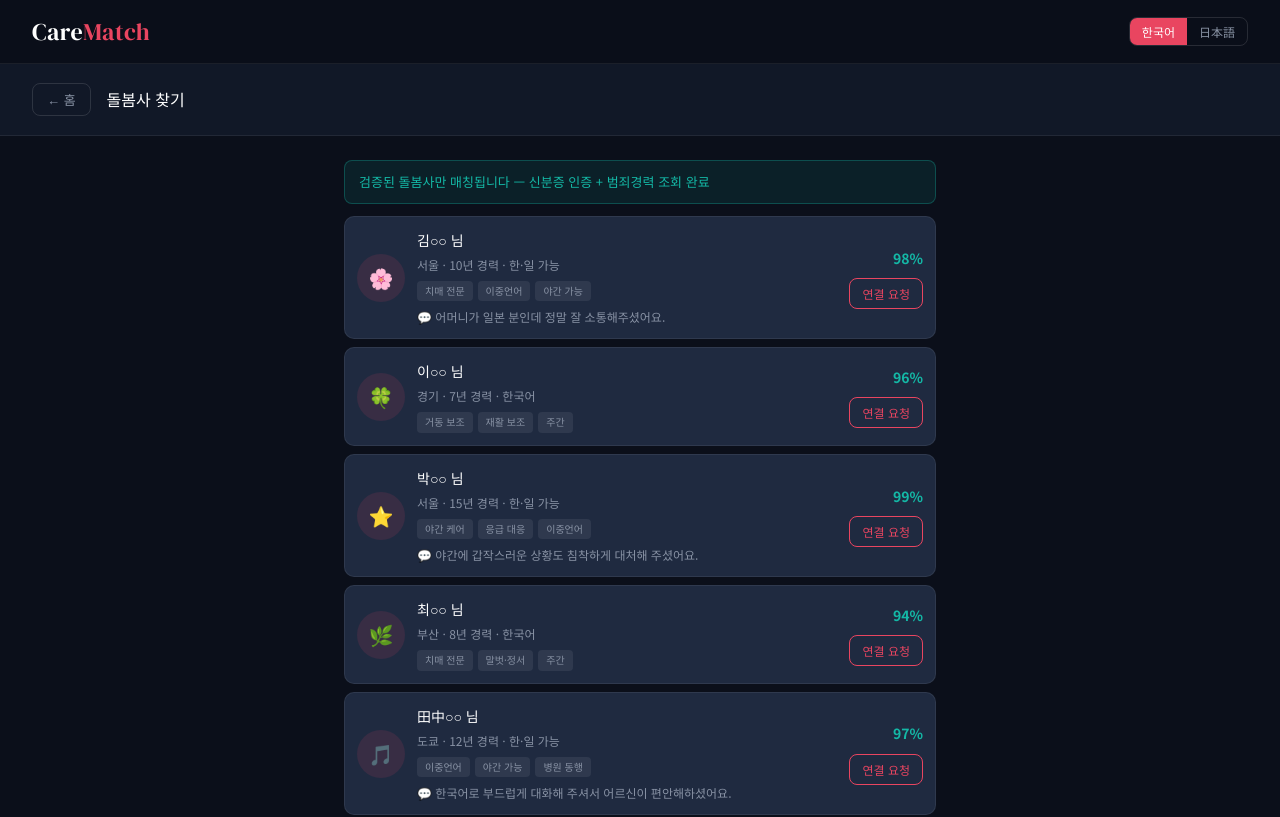
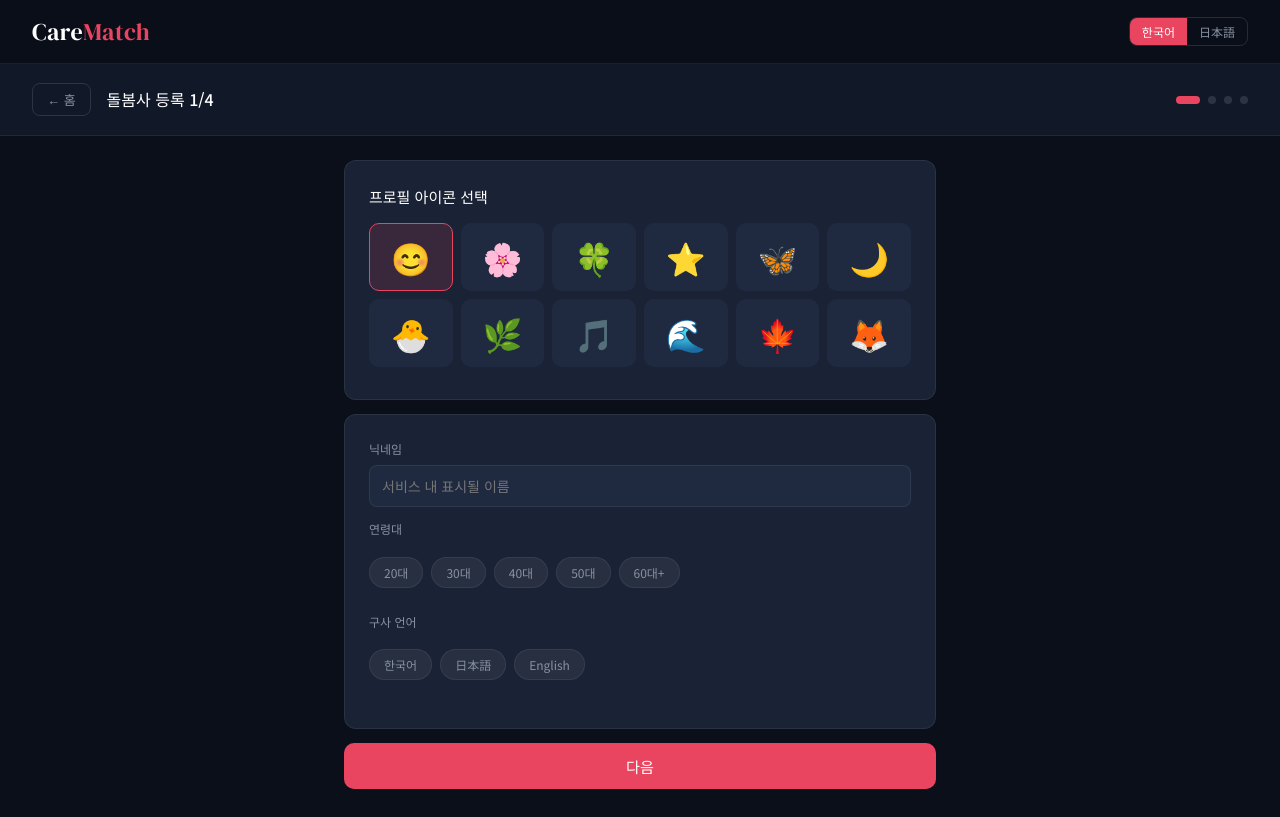
Before and after one commit to kentkim0326/CareMatch, a Next.js app: page /match in a window 1280 px wide. Shown: the top 817 px of the page. Built offline with nearby package versions, Linux system fonts and the light colour scheme.

Commit message:
Update page.tsx

```diff
--- a/app/match/page.tsx
+++ b/app/match/page.tsx
@@ -3,36 +3,65 @@
 import { useState } from 'react';
 import styles from '../page.module.css';
 
-export default function MatchPage() {
+const EMOJIS = ['😊','🌸','🍀','⭐','🦋','🌙','🐣','🌿','🎵','🌊','🍁','🦊'];
+
+export default function RegisterPage() {
   const [lang, setLang] = useState<'ko'|'ja'>('ko');
-  const [connected, setConnected] = useState<number[]>([]);
+  const [step, setStep] = useState(0);
+  const [avatar, setAvatar] = useState(0);
+  const [nick, setNick] = useState('');
+  const [age, setAge] = useState('');
+  const [selLangs, setSelLangs] = useState<string[]>([]);
+  const [regions, setRegions] = useState<string[]>([]);
+  const [wdays, setWdays] = useState<number[]>([]);
+  const [slots, setSlots] = useState<string[]>([]);
+  const [skills, setSkills] = useState<string[]>([]);
+  const [intro, setIntro] = useState('');
 
-  const carers = [
-    { id:1, emoji:'🌸', score:98, name: lang==='ko'?'김○○ 님':'キム○○ さん',
-      sub: lang==='ko'?'서울 · 10년 경력 · 한·일 가능':'ソウル · 10年経験 · 韓日対応',
-      tags: lang==='ko'?['치매 전문','이중언어','야간 가능']:['認知症専門','バイリンガル','夜間対応'],
-      review: lang==='ko'?'어머니가 일본 분인데 정말 잘 소통해주셨어요.':'母が日本人ですがとても上手にコミュニケーションしてくれました。' },
-    { id:2, emoji:'🍀', score:96, name: lang==='ko'?'이○○ 님':'イ○○ さん',
-      sub: lang==='ko'?'경기 · 7년 경력 · 한국어':'京畿 · 7年経験 · 韓国語',
-      tags: lang==='ko'?['거동 보조','재활 보조','주간']:['移動介助','リハビリ補助','日中'],
-      review: '' },
-    { id:3, emoji:'⭐', score:99, name: lang==='ko'?'박○○ 님':'パク○○ さん',
-      sub: lang==='ko'?'서울 · 15년 경력 · 한·일 가능':'ソウル · 15年経験 · 韓日対応',
-      tags: lang==='ko'?['야간 케어','응급 대응','이중언어']:['夜間ケア','緊急対応','バイリンガル'],
-      review: lang==='ko'?'야간에 갑작스러운 상황도 침착하게 대처해 주셨어요.':'夜間の突然の状況にも冷静に対処していただきました。' },
-    { id:4, emoji:'🌿', score:94, name: lang==='ko'?'최○○ 님':'チェ○○ さん',
-      sub: lang==='ko'?'부산 · 8년 경력 · 한국어':'釜山 · 8年経験 · 韓国語',
-      tags: lang==='ko'?['치매 전문','말벗·정서','주간']:['認知症専門','傾聴サポート','日中'],
-      review: '' },
-    { id:5, emoji:'🎵', score:97, name: lang==='ko'?'田中○○ 님':'田中○○ さん',
-      sub: lang==='ko'?'도쿄 · 12년 경력 · 한·일 가능':'東京 · 12年経験 · 韓日対応',
-      tags: lang==='ko'?['이중언어','야간 가능','병원 동행']:['バイリンガル','夜間対応','通院同行'],
-      review: lang==='ko'?'한국어로 부드럽게 대화해 주셔서 어르신이 편안해하셨어요.':'韓国語で穏やかに話しかけてくださり、利用者の方が安心されていました。' },
-    { id:6, emoji:'🌊', score:93, name: lang==='ko'?'정○○ 님':'チョン○○ さん',
-      sub: lang==='ko'?'인천 · 5년 경력 · 한국어':'仁川 · 5年経験 · 韓国語',
-      tags: lang==='ko'?['가사 지원','식사 보조','주간']:['家事支援','食事介助','日中'],
-      review: '' },
-  ];
+  const toggle = <T,>(arr: T[], val: T, set: (a:T[])=>void) =>
+    set(arr.includes(val)?arr.filter(x=>x!==val):[...arr,val]);
+
+  const ages   = lang==='ko'?['20대','30대','40대','50대','60대+']:['20代','30代','40代','50代','60代+'];
+  const langs  = ['한국어','日本語','English'];
+  const regs   = lang==='ko'
+    ?['서울','경기','부산','대구','인천','광주','대전','울산','제주','도쿄','오사카','교토']
+    :['ソウル','京畿','釜山','大邱','仁川','光州','大田','蔚山','済州','東京','大阪','京都'];
+  const wdayLabels = lang==='ko'?['월','화','수','목','금','토','일']:['月','火','水','木','金','土','日'];
+  const slotLabels = lang==='ko'?['06-09시','09-12시','12-15시','15-18시','18-21시','야간']:['06-09時','09-12時','12-15時','15-18時','18-21時','夜間'];
+  const skillList  = lang==='ko'
+    ?['치매 케어','거동 보조','식사 보조','투약 관리','재활 보조','말벗·정서','가사 지원','목욕 보조','병원 동행','야간 케어','이중언어','응급 대응']
+    :['認知症ケア','移動介助','食事介助','服薬管理','リハビリ補助','傾聴サポート','家事支援','入浴介助','通院同行','夜間ケア','バイリンガル','緊急対応'];
+
+  const canNext = [
+    !!(nick.trim() && age && selLangs.length>0),
+    regions.length>0,
+    wdays.length>0 && slots.length>0,
+    skills.length>0,
+  ][step];
+
+  if (step === 4) return (
+    <div className={styles.root}>
+      <nav className={styles.nav}>
+        <a href="/" className={styles.logo}>Care<span>Match</span></a>
+      </nav>
+      <div className={styles.doneWrap}>
+        <div className={styles.doneCard}>
+          <div className={styles.doneEmoji}>{EMOJIS[avatar]}</div>
+          <h3>{lang==='ko'?'등록이 완료되었습니다!':'登録が完了しました！'}</h3>
+          <p>{lang==='ko'?'검토 후 24시간 내 승인 알림을 드립니다.':'審査後、24時間以内に承認通知をお送りします。'}</p>
+          <div className={styles.ptsBadge}>
+            <span>{lang==='ko'?'케어포인트':'ケアポイント'}</span>
+            <strong>+50 pts</strong>
+            <em>{lang==='ko'?'+50 케어포인트 지급 예정':'+50 ケアポイント付与予定'}</em>
+          </div>
+          <div className={styles.btnRow}>
+            <a href="/match"><button className={styles.btnPrimary}>{lang==='ko'?'매칭 보러 가기 →':'マッチングを見る →'}</button></a>
+            <a href="/"><button className={styles.btnOutline}>{lang==='ko'?'홈으로':'ホームへ'}</button></a>
+          </div>
+        </div>
+      </div>
+    </div>
+  );
 
   return (
     <div className={styles.root}>
@@ -47,56 +76,117 @@ export default function MatchPage() {
       </nav>
 
       <div className={styles.appHdr}>
-        <a href="/"><button className={styles.backBtn}>← {lang==='ko'?'홈':'ホーム'}</button></a>
-        <span className={styles.appTitle}>{lang==='ko'?'돌봄사 찾기':'介護士を探す'}</span>
+        {step>0
+          ?<button className={styles.backBtn} onClick={()=>setStep(s=>s-1)}>← {lang==='ko'?'뒤로':'戻る'}</button>
+          :<a href="/"><button className={styles.backBtn}>← {lang==='ko'?'홈':'ホーム'}</button></a>}
+        <span className={styles.appTitle}>{lang==='ko'?'돌봄사 등록':'介護士登録'} {step+1}/4</span>
+        <div className={styles.dots}>
+          {[0,1,2,3].map(i=>(
+            <div key={i} className={`${styles.dot} ${i<=step?styles.dotOn:''}`} />
+          ))}
+        </div>
       </div>
 
       <div className={styles.formWrap}>
-        <div className={styles.successBanner}>
-          {lang==='ko'
-            ?'검증된 돌봄사만 매칭됩니다 — 신분증 인증 + 범죄경력 조회 완료'
-            :'認証済み介護士のみマッチング — 身分証認証 + 犯罪歴照会済み'}
+        {step===0 && <>
+          <div className={styles.fCard}>
+            <p className={styles.fTitle}>{lang==='ko'?'프로필 아이콘 선택':'プロフィールアイコン選択'}</p>
+            <div className={styles.emojiGrid}>
+              {EMOJIS.map((e,i)=>(
+                <button key={i} className={`${styles.emojiOpt} ${avatar===i?styles.emojiSel:''}`} onClick={()=>setAvatar(i)}>{e}</button>
+              ))}
             </div>
+          </div>
+          <div className={styles.fCard}>
+            <div className={styles.fRow}>
+              <label>{lang==='ko'?'닉네임':'ニックネーム'}</label>
+              <input value={nick} onChange={e=>setNick(e.target.value)}
+                placeholder={lang==='ko'?'서비스 내 표시될 이름':'サービス内で表示される名前'} maxLength={12} />
+            </div>
+            <div className={styles.fRow}>
+              <label>{lang==='ko'?'연령대':'年齢層'}</label>
+              <div className={styles.filterRow}>
+                {ages.map(a=>(
+                  <button key={a} className={age===a?styles.filterOn:styles.filterBtn} onClick={()=>setAge(a)}>{a}</button>
+                ))}
+              </div>
+            </div>
+            <div className={styles.fRow}>
+              <label>{lang==='ko'?'구사 언어':'話せる言語'}</label>
+              <div className={styles.filterRow}>
+                {langs.map(l=>(
+                  <button key={l} className={selLangs.includes(l)?styles.filterOn:styles.filterBtn}
+                    onClick={()=>toggle(selLangs,l,setSelLangs)}>{l}</button>
+                ))}
+              </div>
+            </div>
+          </div>
+        </>}
 
-        {carers.map(c => {
-          const isConn = connected.includes(c.id);
-          return (
-            <div key={c.id} className={styles.matchCard}>
-              <div className={styles.carerAvatar} style={{background:'rgba(233,69,96,0.12)'}}>
-                {c.emoji}
+        {step===1 && (
+          <div className={styles.fCard}>
+            <p className={styles.fTitle}>{lang==='ko'?'활동 지역':'活動地域'}</p>
+            <p className={styles.fDesc}>{lang==='ko'?'활동 가능한 지역을 모두 선택하세요':'活動可能な地域をすべて選択してください'}</p>
+            <div className={styles.filterRow} style={{flexWrap:'wrap'}}>
+              {regs.map(r=>(
+                <button key={r} className={regions.includes(r)?styles.filterOn:styles.filterBtn}
+                  onClick={()=>toggle(regions,r,setRegions)}>{r}</button>
+              ))}
             </div>
-              <div className={styles.carerInfo}>
-                <div className={styles.carerName}>{c.name}</div>
-                <div className={styles.carerSub}>{c.sub}</div>
-                <div className={styles.carerTags}>
-                  {c.tags.map(t=><span key={t} className={styles.tag}>{t}</span>)}
-                </div>
-                {c.review && (
-                  <div style={{fontSize:'12px',color:'var(--muted)',marginTop:'6px',lineHeight:1.6}}>
-                    💬 {c.review}
+            {regions.length>0 && (
+              <div className={styles.infoBox}>{lang==='ko'?`선택: ${regions.join(', ')}`:`選択: ${regions.join(', ')}`}</div>
+            )}
           </div>
         )}
+
+        {step===2 && <>
+          <div className={styles.fCard}>
+            <p className={styles.fTitle}>{lang==='ko'?'활동 가능 요일':'活動可能な曜日'}</p>
+            <div className={styles.wdRow}>
+              {wdayLabels.map((d,i)=>(
+                <button key={i}
+                  className={`${styles.wdBtn} ${i===0?styles.wdSun:''} ${i===6?styles.wdSat:''} ${wdays.includes(i)?styles.wdOn:''}`}
+                  onClick={()=>toggle(wdays,i,setWdays)}>{d}</button>
+              ))}
             </div>
-              <div style={{display:'flex',flexDirection:'column',alignItems:'flex-end',gap:'8px',flexShrink:0}}>
-                <span className={styles.matchScore}>{c.score}%</span>
-                <button
-                  onClick={()=>setConnected(p=>isConn?p.filter(x=>x!==c.id):[...p,c.id])}
-                  style={{
-                    padding:'6px 12px',borderRadius:'8px',fontSize:'12px',fontWeight:500,
-                    border:isConn?'none':'1px solid var(--accent)',
-                    background:isConn?'rgba(20,184,166,0.15)':'transparent',
-                    color:isConn?'#14b8a6':'var(--accent)',
-                    cursor:'pointer',whiteSpace:'nowrap',
-                  }}
-                >
-                  {isConn
-                    ?(lang==='ko'?'요청 완료 ✓':'リクエスト完了 ✓')
-                    :(lang==='ko'?'연결 요청':'接続リクエスト')}
+          </div>
+          <div className={styles.fCard}>
+            <p className={styles.fTitle}>{lang==='ko'?'활동 가능 시간대':'活動可能な時間帯'}</p>
+            <div className={styles.slotGrid}>
+              {slotLabels.map(s=>(
+                <button key={s} className={`${styles.slot} ${slots.includes(s)?styles.slotOn:''}`}
+                  onClick={()=>toggle(slots,s,setSlots)}>{s}</button>
+              ))}
+            </div>
+          </div>
+        </>}
+
+        {step===3 && <>
+          <div className={styles.fCard}>
+            <p className={styles.fTitle}>{lang==='ko'?'전문 케어 분야':'専門ケア分野'}</p>
+            <div className={styles.filterRow} style={{flexWrap:'wrap'}}>
+              {skillList.map(s=>(
+                <button key={s} className={skills.includes(s)?styles.filterOn:styles.filterBtn}
+                  onClick={()=>toggle(skills,s,setSkills)}>{s}</button>
+              ))}
+            </div>
+          </div>
+          <div className={styles.fCard}>
+            <div className={styles.fRow}>
+              <label>{lang==='ko'?'자기소개':'自己紹介'}</label>
+              <textarea value={intro} onChange={e=>setIntro(e.target.value)}
+                placeholder={lang==='ko'?'어르신을 돌보는 마음가짐이나 경력을 짧게 적어주세요.':'ご高齢の方へのケアの姿勢や経歴を簡単にご記入ください。'}
+                rows={4} maxLength={200} />
+            </div>
+            <p style={{fontSize:'12px',color:'var(--muted)',textAlign:'right'}}>{intro.length}/200</p>
+          </div>
+        </>}
+
+        <div className={styles.btnRow}>
+          <button className={styles.btnPrimary} disabled={!canNext} onClick={()=>setStep(s=>s+1)}>
+            {step===3?(lang==='ko'?'등록 완료':'登録完了'):(lang==='ko'?'다음':'次へ')}
           </button>
         </div>
-            </div>
-          );
-        })}
       </div>
     </div>
   );
```
Lines whose indentation alone changed are shown as unchanged.
